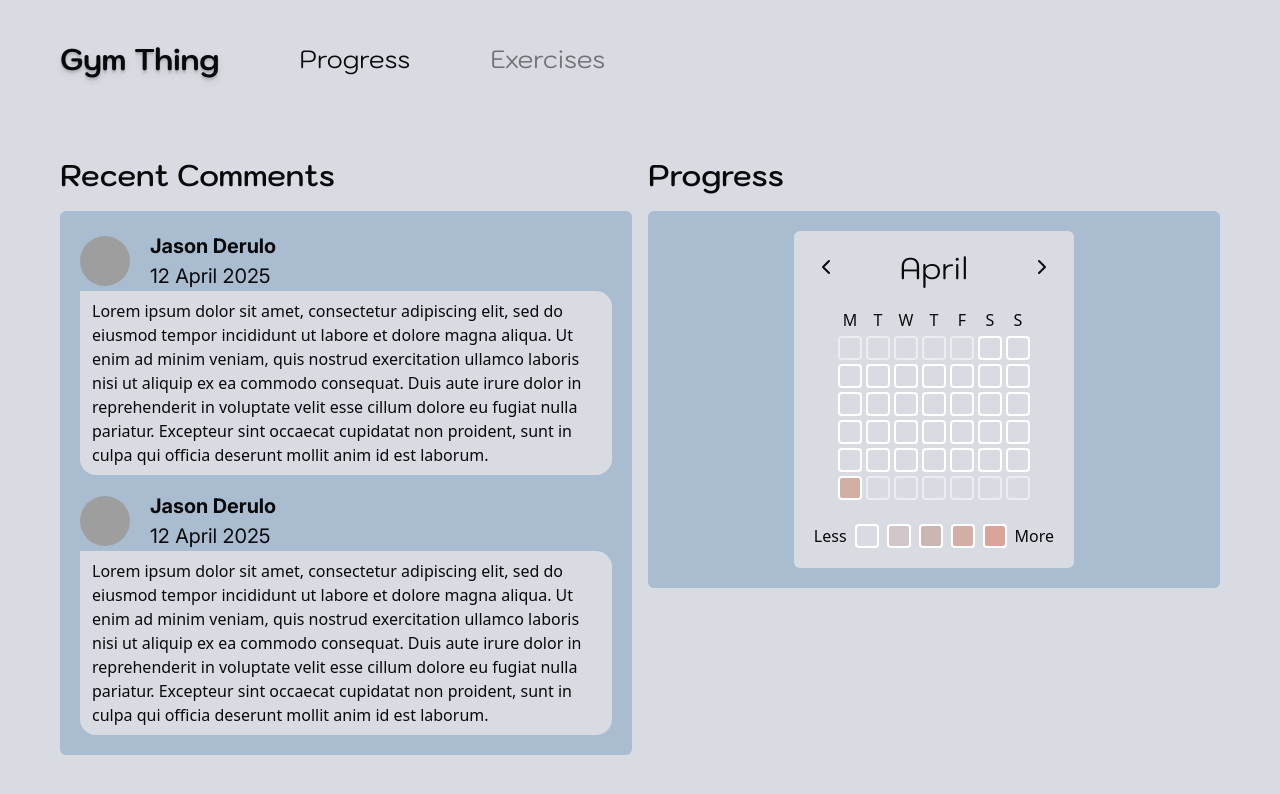
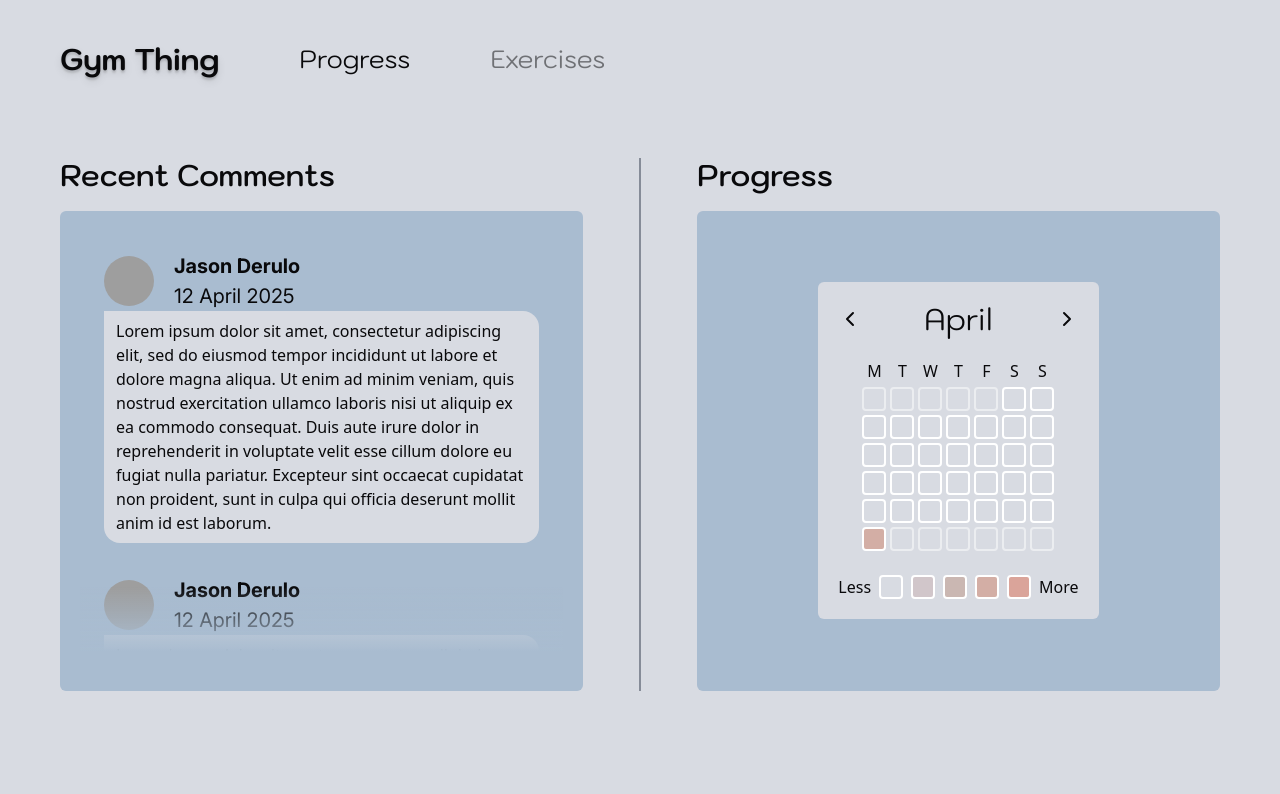
Before and after one commit to GabrielxKuek/gym-thing, a React (Vite) app in the folder client/: page /progress in a window 1280 px wide. Shown: the top 794 px of the page. Built offline with nearby package versions, Linux system fonts and the light colour scheme; grey boxes are pictures that could not be loaded.

Commit message:
refactor: improved styling; added blur effect to comments and formatting of cards

```diff
--- a/client/src/components/ProgressPage/RecentCommentsCard.jsx
+++ b/client/src/components/ProgressPage/RecentCommentsCard.jsx
@@ -1,11 +1,67 @@
+import { useRef, useEffect, useState } from "react";
+
 import ContentCard from "../misc/ContentCard";
 import Comment from "./Comment";
 
 const RecentCommentsCard = () => {
+    const scrollRef = useRef(null);
+    const [showTopBlur, setShowTopBlur] = useState(false);
+    const [showBottomBlur, setShowBottomBlur] = useState(false);
+
+    const setBlurToScroll = () => {
+        const element = scrollRef.current;
+        if (element) {
+            setShowTopBlur(element.scrollTop > 10)
+
+            const isScrollable = element.scrollHeight > element.clientHeight;
+            const isScrolledToBottom = Math.abs(element.scrollHeight - element.clientHeight - element.scrollTop) < 10;
+            setShowBottomBlur(isScrollable && !isScrolledToBottom);
+        }
+    }
+
+    useEffect(() => {
+        const element = scrollRef.current;
+        if (element) {
+            element.addEventListener('scroll', setBlurToScroll);
+
+            setBlurToScroll();
+        }
+
+        // cleanup function to prevent memory leak
+        return () => {
+            if (element) {
+                element.removeEventListener('scroll', setBlurToScroll)
+            }
+        }
+    }, [])
+
     return (
         <ContentCard title="Recent Comments" direction="col" width="50">
-            <Comment></Comment>
-            <Comment></Comment>
+            <div className='relative'>
+                {/* creates blur effect */}
+                {showTopBlur && (
+                    <div className="absolute top-0 left-0 right-0 h-16 bg-gradient-to-b from-bg-secondary to-transparent z-10 pointer-events-none" />
+                )}
+
+                {/* comment content */}
+                <div
+                    ref={scrollRef}
+                    className='overflow-auto max-h-100 relative grid grid-cols-1 gap-8 [&>*]:mx-6'
+                    onScroll={setBlurToScroll}
+                >
+                    <Comment></Comment>
+                    <Comment></Comment>
+                    <Comment></Comment>
+                    <Comment></Comment>
+                    <Comment></Comment>
+                    <Comment></Comment>
+                </div>
+
+                {showBottomBlur && (
+                    <div className="absolute bottom-0 left-0 right-0 h-16 bg-gradient-to-t from-bg-secondary to-transparent z-10 pointer-events-none" />
+                )}
+
+            </div>
         </ContentCard>
     )
 }
--- a/client/src/components/misc/ComponentBackground.jsx
+++ b/client/src/components/misc/ComponentBackground.jsx
@@ -2,7 +2,7 @@ import PropTypes from 'prop-types';
 
 function ComponentBackground({ direction, children }) {
     return (
-        <div className={`rounded-md bg-bg-secondary p-5 flex justify-center items-center ${direction == 'col' ? 'flex-col' : ''} ${direction == 'row' ? 'flex-row' : ''} gap-4`}>
+        <div className={`rounded-md bg-bg-secondary p-5 h-[60vh] flex justify-center items-center ${direction == 'col' ? 'flex-col' : ''} ${direction == 'row' ? 'flex-row' : ''} gap-4`}>
             { children }
         </div>
     )
--- a/client/src/pages/ProgressPage.jsx
+++ b/client/src/pages/ProgressPage.jsx
@@ -6,6 +6,7 @@ const ProgressPage = () => {
         <div className='w-full'>
             <div className='flex flex-row gap-4' >
                 <RecentCommentsCard />
+                <div className="border border-secondary opacity-50 mx-10"></div>
                 <ProgressCard />
             </div>
         </div>
--- a/client/src/styles/index.css
+++ b/client/src/styles/index.css
@@ -193,6 +193,9 @@ button:focus-visible {
 @theme {
   --color-bg-primary: #D8DBE2;
   --color-bg-secondary: #A9BCD0;
+  --color-primary: #58A4B0;
+  --color-secondary: #373F51;
+  --color-tertiary: #DAA49A;
 }
 
 /* heatmap colors */
```
